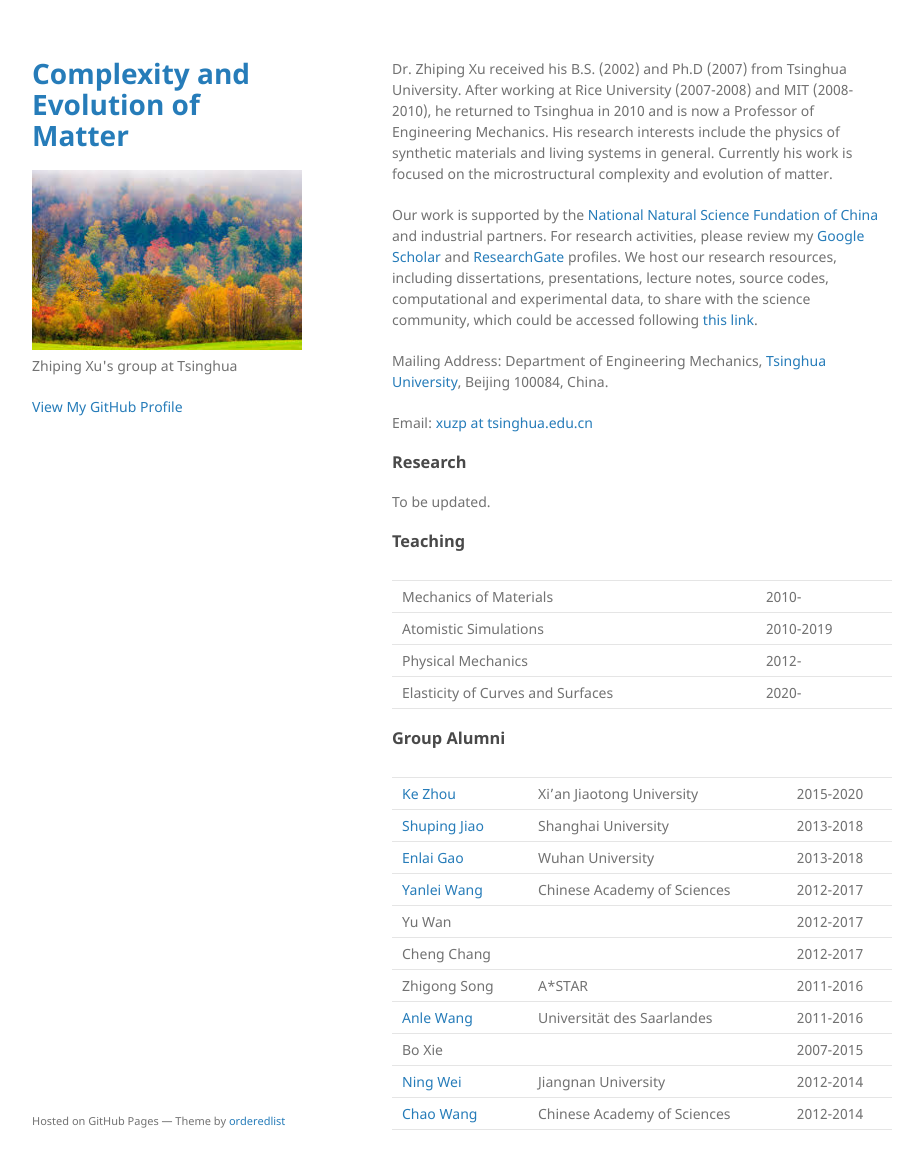
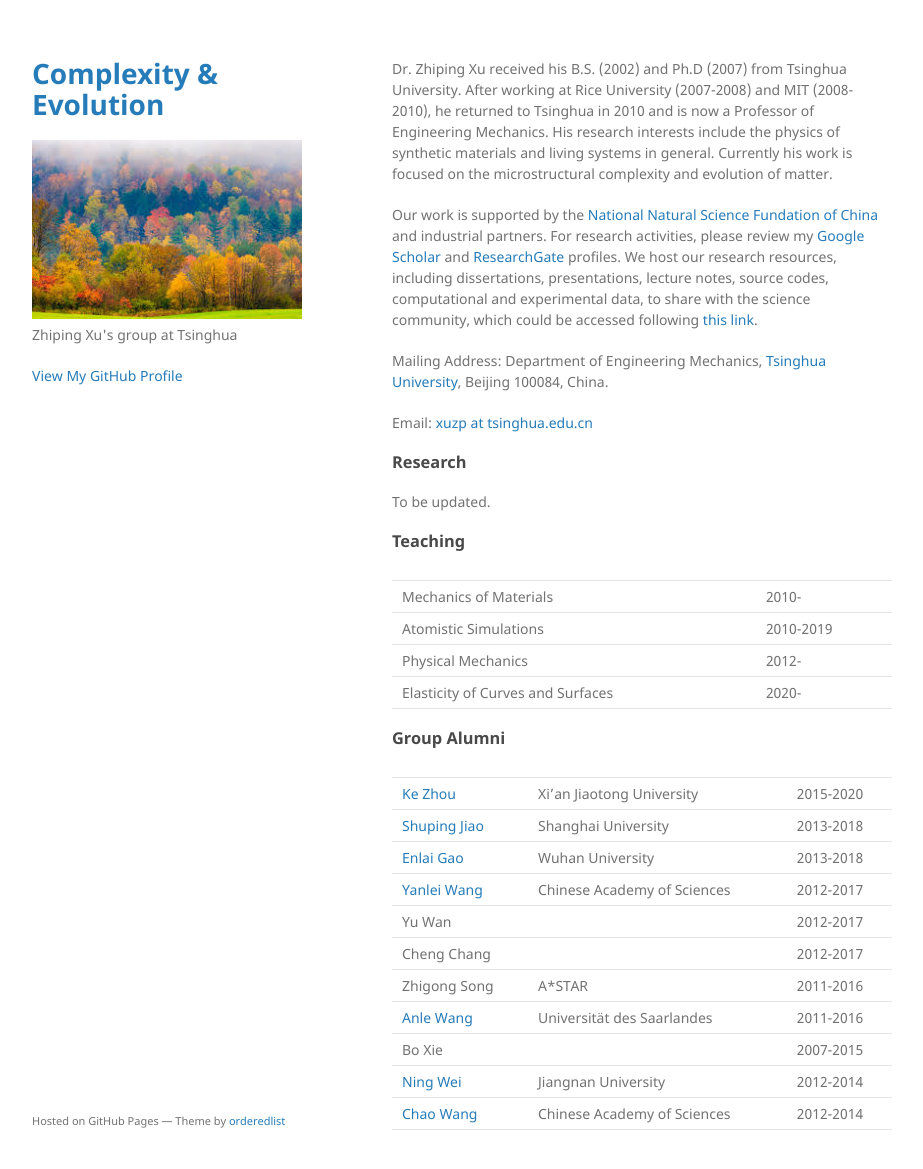
Before and after one commit to xuzhiping/xuzhiping.github.io, a Jekyll site: the page built from index.md, in a window 1280 px wide and 1200 px high. Shown: the top 1169 px of the window, without its empty margins (178-1101 px from the left). Built offline with Jekyll 4.4.1, drawn with Linux system fonts in a browser that asks for light colours.

```diff
--- a/_config.yml
+++ b/_config.yml
@@ -1,4 +1,4 @@
-title: Complexity and Evolution of Matter
+title: Complexity & Evolution
 logo: /images/vermont.jpeg
 description: Zhiping Xu's group at Tsinghua
 show_downloads: false
```
